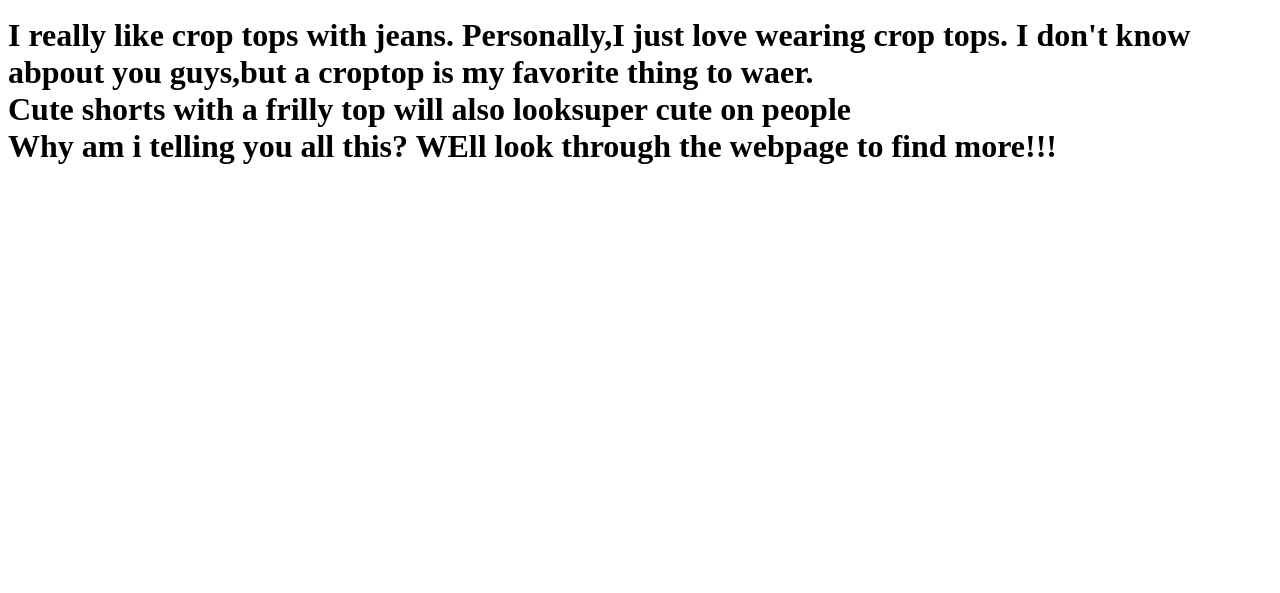
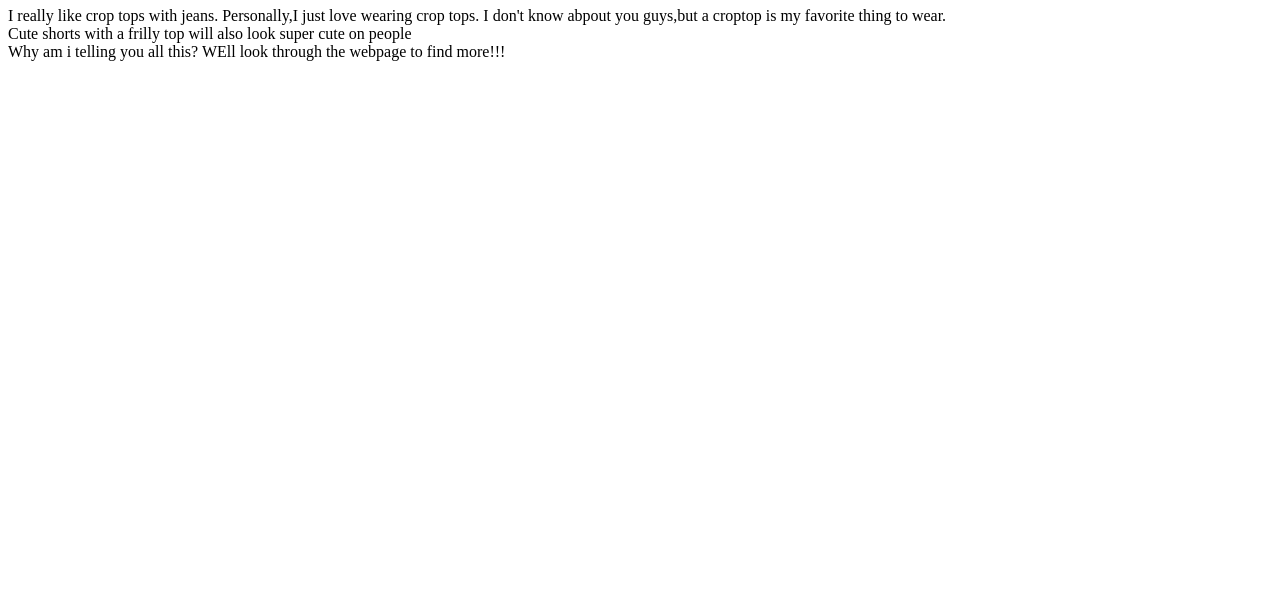
Before and after one commit to RehannaAbraham/mywebpage, a plain HTML site: page index.html in a window 1280 px wide. Shown: the part 207-800 px from the top of the page. Drawn offline with Linux system fonts and the light colour scheme.

Commit message:
Update index.html

```diff
--- a/index.html
+++ b/index.html
@@ -10,9 +10,9 @@
     These fashion ideas and tips might not match up with the trend that is currently running<br>
     This webpage will teach you all about fashion and the styles and combinations that suit you best!</p>
 
-    <h1>A few outfits that I personally like:<h1>
-        <P>I really like crop tops with jeans. Personally,I just love wearing crop tops. I don't know abpout you guys,but a croptop is my favorite thing to waer.<br>
-        Cute shorts with a frilly top will also looksuper cute on people<br>
+    <h1>A few outfits that I personally like:</h1>
+        <P>I really like crop tops with jeans. Personally,I just love wearing crop tops. I don't know abpout you guys,but a croptop is my favorite thing to wear.<br>
+        Cute shorts with a frilly top will also look super cute on people<br>
         Why am i telling you all this? WEll look through the webpage to find more!!!</P>
 
 </body>
```
